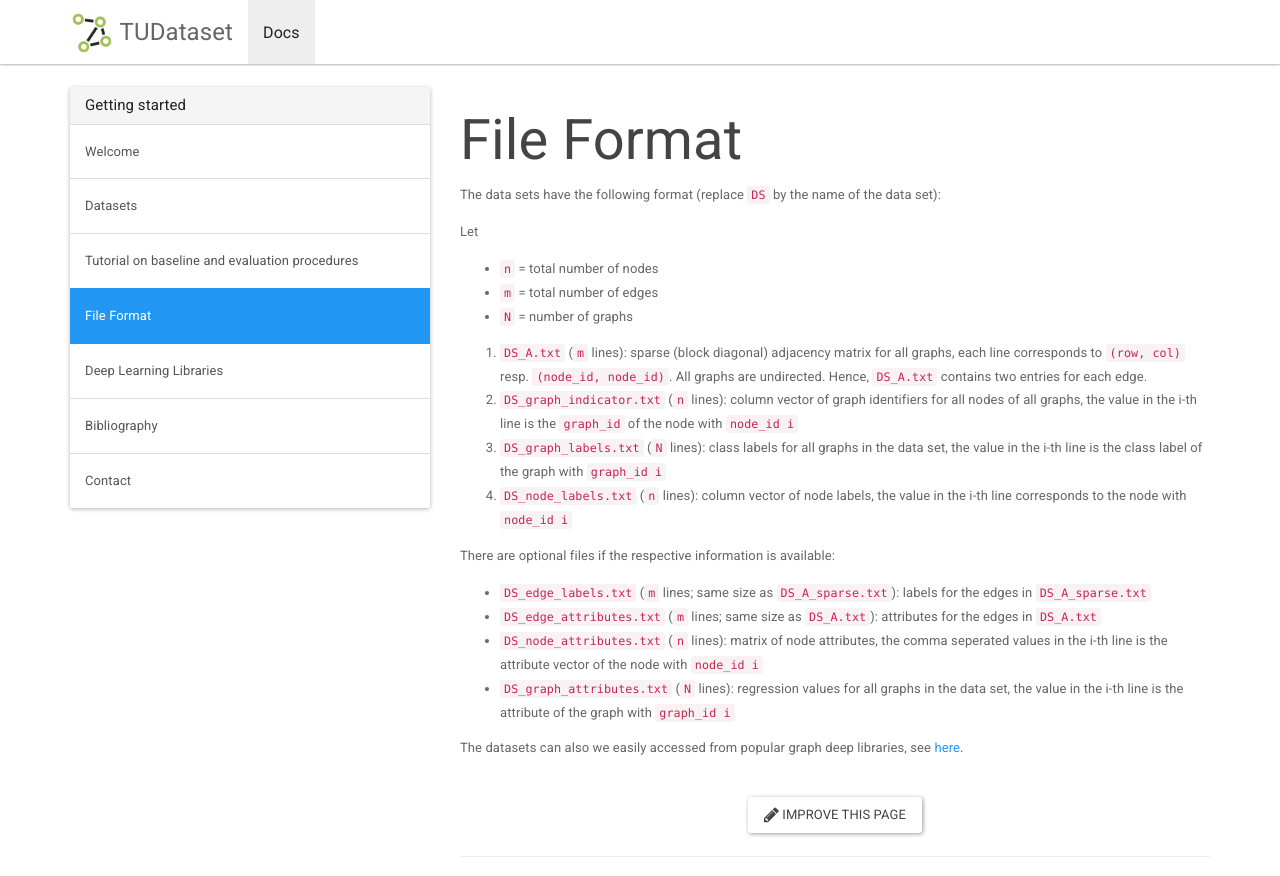
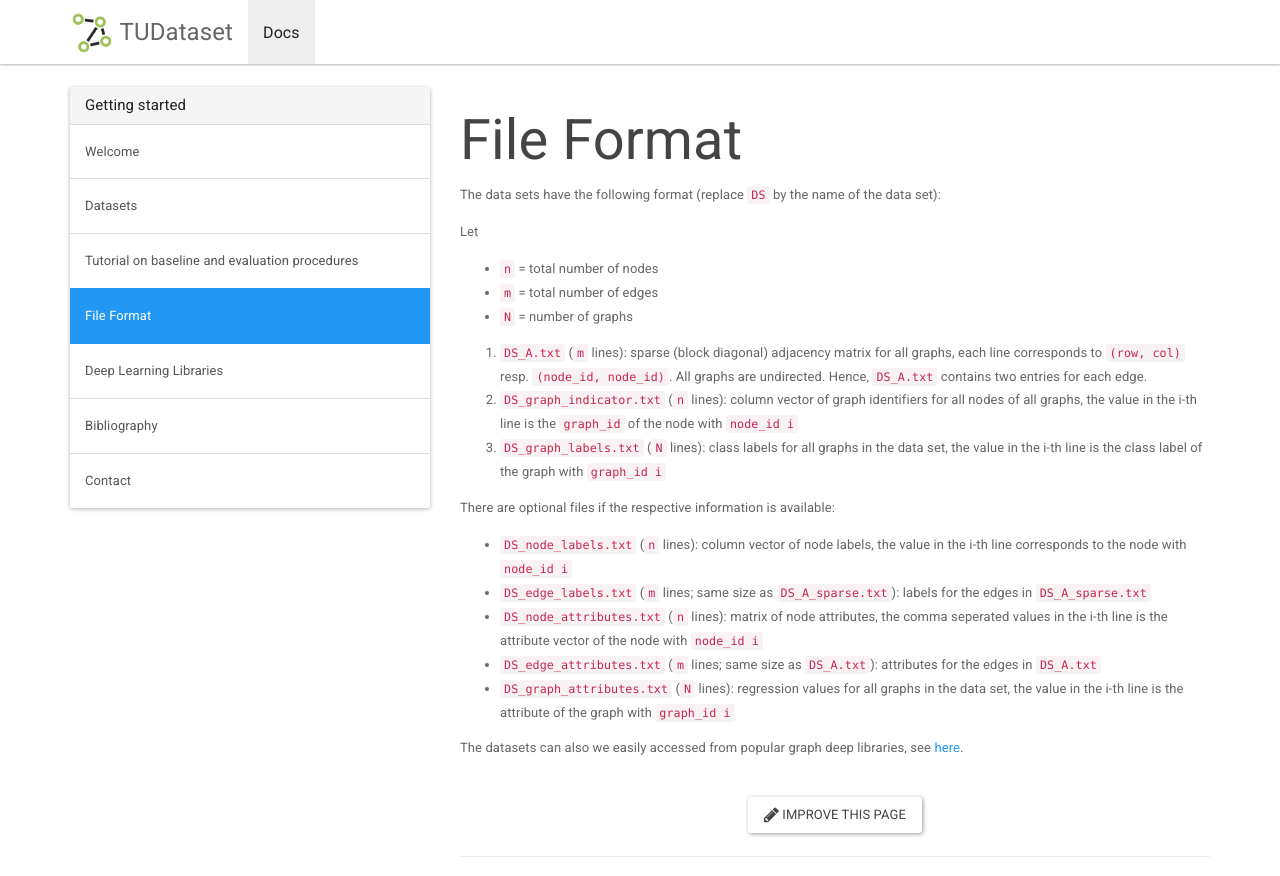
Before and after one commit to chrsmrrs/datasets, a Jekyll site: the page built from _docs/format.md, in a window 1280 px wide and 1046 px high, cut to the strip 0-876 px from the top of the window. Built offline with Jekyll 4.4.1, drawn with Linux system fonts in a browser that asks for light colours; part of the change alters nothing that is shown.

```diff
--- a/_docs/format.md
+++ b/_docs/format.md
@@ -16,13 +16,13 @@ Let
 1. `DS_A.txt` (`m` lines): sparse (block diagonal) adjacency matrix for all graphs, each line corresponds to `(row, col)` resp. `(node_id, node_id)`. All graphs are undirected. Hence, `DS_A.txt` contains two entries for each edge.
 2. `DS_graph_indicator.txt` (`n` lines): column vector of graph identifiers for all nodes of all graphs, the value in the i-th line is the `graph_id` of the node with `node_id i`
 3. `DS_graph_labels.txt` (`N` lines): class labels for all graphs in the data set, the value in the i-th line is the class label of the graph with `graph_id i`
-4. `DS_node_labels.txt` (`n` lines): column vector of node labels, the value in the i-th line corresponds to the node with `node_id i`
 
 There are optional files if the respective information is available:
 
+* `DS_node_labels.txt` (`n` lines): column vector of node labels, the value in the i-th line corresponds to the node with `node_id i`
 * `DS_edge_labels.txt` (`m` lines; same size as `DS_A_sparse.txt`): labels for the edges in `DS_A_sparse.txt`
+* `DS_node_attributes.txt` (`n` lines): matrix of node attributes, the comma seperated values in the i-th line is the attribute vector of the node with `node_id i`
 * `DS_edge_attributes.txt` (`m` lines; same size as `DS_A.txt`): attributes for the edges in `DS_A.txt`
-* `DS_node_attributes.txt` (`n` lines): matrix of node attributes, the comma seperated values in the i-th line is the attribute vector of the node with `node_id i`
 * `DS_graph_attributes.txt` (`N` lines): regression values for all graphs in the data set, the value in the i-th line is the attribute of the graph with `graph_id i`
 
 The datasets can also we easily accessed from popular graph deep libraries, see [here](https://chrsmrrs.github.io/datasets/docs/deep/).
```
